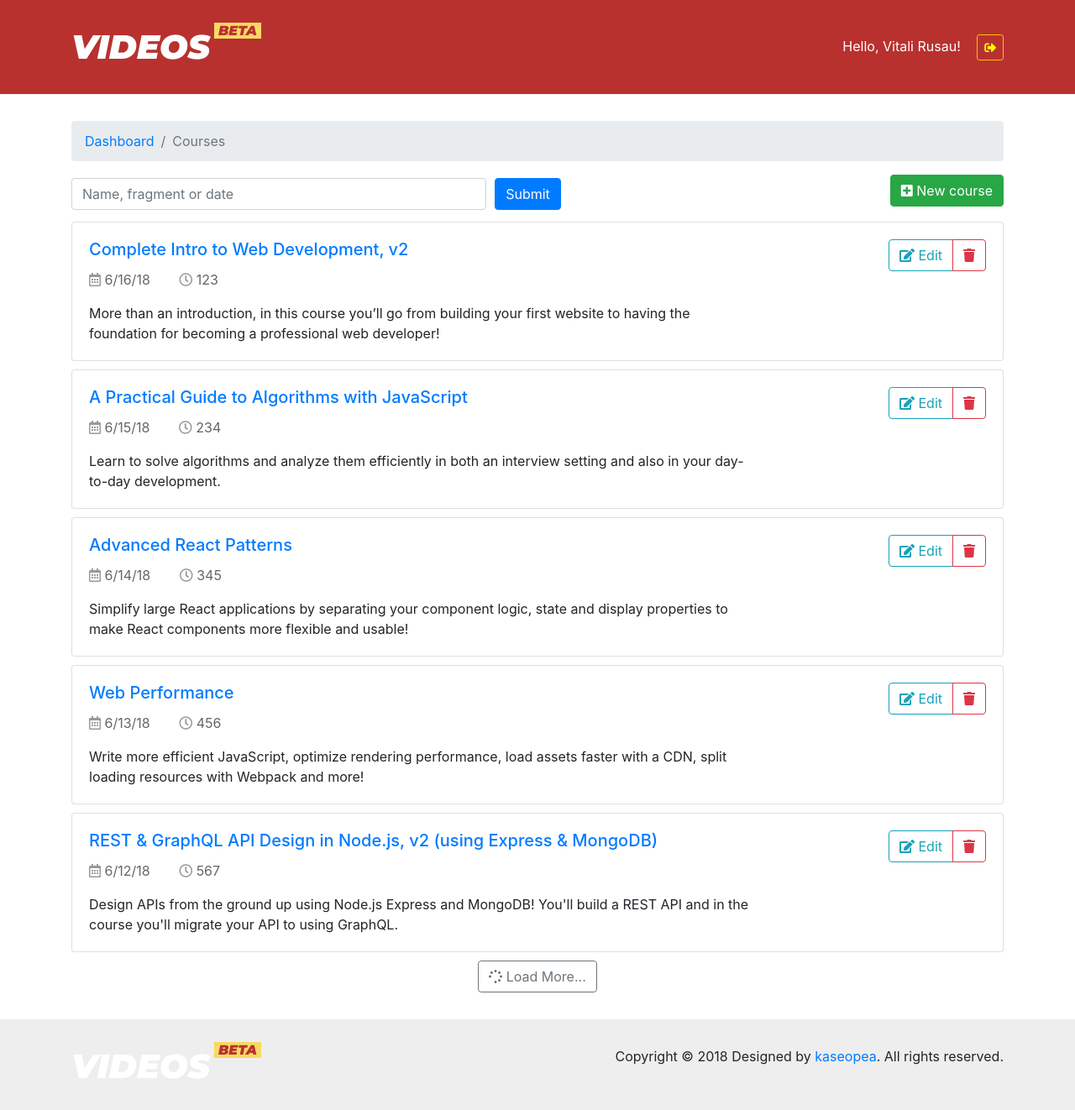
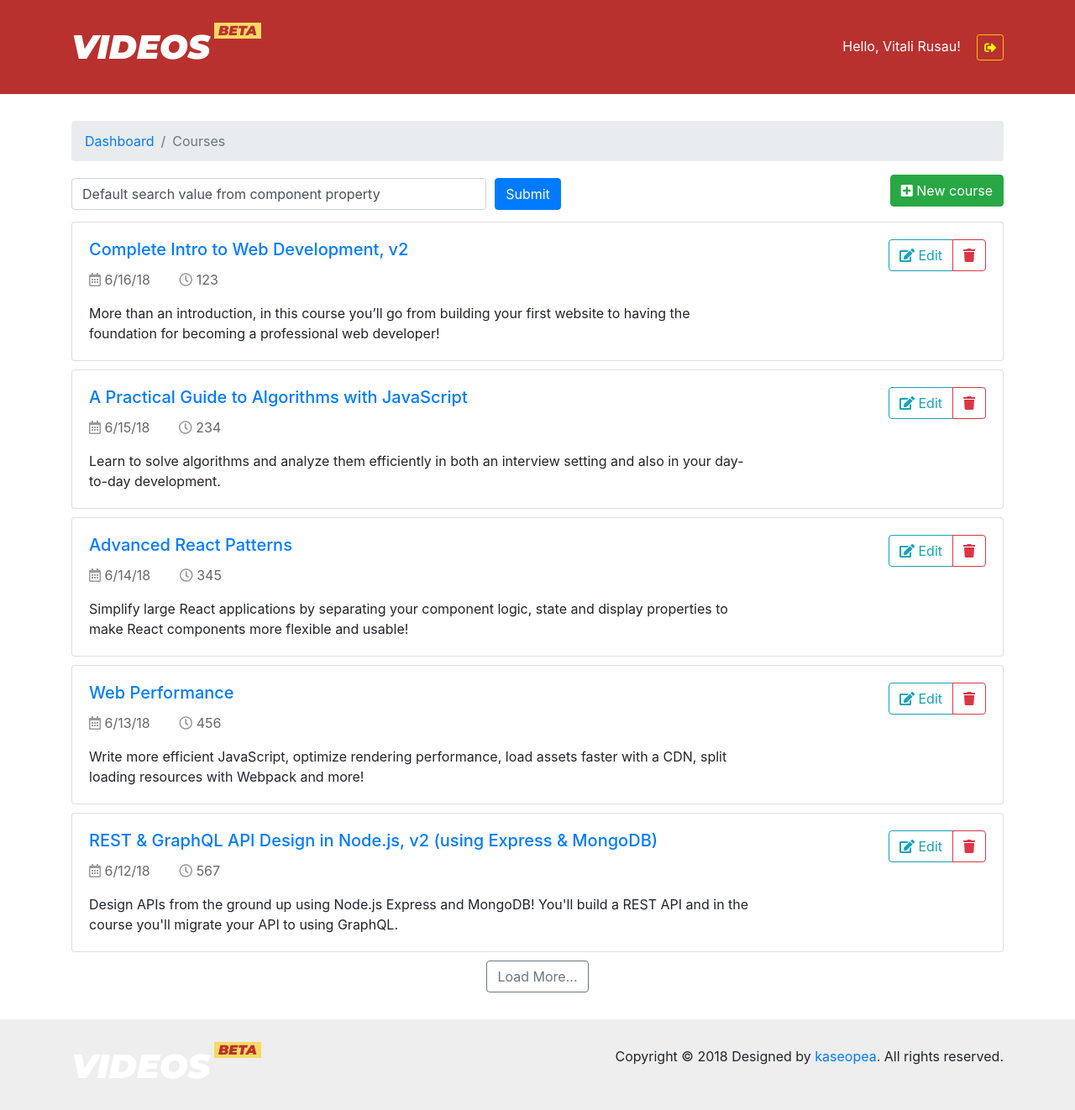
Before and after one commit to kaseopea/AGMP2018-RUSAU, an Angular app: page /dashboard in a window 1280 px wide. Shown: the top 1322 px of the page at 84% size. Built offline with nearby package versions, Linux system fonts and the light colour scheme.

Commit message:
Task 2 completed

```diff
--- a/src/app/features/courses/courses-item/courses-item.component.html
+++ b/src/app/features/courses/courses-item/courses-item.component.html
@@ -17,7 +17,7 @@
             <div class="col-3 text-right">
                 <div class="btn-group" role="group" aria-label="Basic example">
                     <button type="button" class="btn btn-outline-info"><i class="fas fa-edit"></i> Edit</button>
-                    <button type="button" class="btn btn-outline-danger"><i class="fas fa-trash"></i></button>
+                    <button type="button" class="btn btn-outline-danger" (click)="deleteCourse(courseItem.id)"><i class="fas fa-trash"></i></button>
                 </div>
             </div>
           </div>
--- a/src/app/features/courses/courses-item/courses-item.component.ts
+++ b/src/app/features/courses/courses-item/courses-item.component.ts
@@ -1,4 +1,4 @@
-import { Component, OnInit, Input } from '@angular/core';
+import { Component, OnInit, Input, Output, EventEmitter } from '@angular/core';
 import { CourseItem } from '../model/course-item.model';
 
 @Component({
@@ -8,10 +8,16 @@ import { CourseItem } from '../model/course-item.model';
 })
 export class CoursesItemComponent implements OnInit {
   @Input() public courseItem: CourseItem;
+  @Output() delHandler = new EventEmitter<number>();
 
   constructor() { }
 
   ngOnInit() {
   }
 
+  deleteCourse(courseId: number): boolean {
+    this.delHandler.emit(courseId);
+    return false;
+  }
+
 }
--- a/src/app/features/courses/courses-list/courses-list.component.html
+++ b/src/app/features/courses/courses-list/courses-list.component.html
@@ -1,3 +1,3 @@
-<app-courses-item *ngFor="let course of coursesList" [courseItem]="course"></app-courses-item>
+<app-courses-item *ngFor="let course of coursesList" [courseItem]="course" (delHandler)="onDeleted($event)"></app-courses-item>
 
 <app-load-more-btn></app-load-more-btn>
--- a/src/app/features/courses/courses-list/courses-list.component.ts
+++ b/src/app/features/courses/courses-list/courses-list.component.ts
@@ -1,4 +1,4 @@
-import { Component, OnInit } from '@angular/core';
+import { Component, OnInit, OnChanges, DoCheck, AfterContentInit, AfterContentChecked, AfterViewInit, AfterViewChecked, OnDestroy } from '@angular/core';
 import { CourseItem } from '../model/course-item.model';
 import { CoursesService } from '../courses.service';
 
@@ -7,13 +7,49 @@ import { CoursesService } from '../courses.service';
   templateUrl: './courses-list.component.html',
   styleUrls: ['./courses-list.component.css']
 })
-export class CoursesListComponent implements OnInit {
-  public coursesList: CourseItem[] = [];
+export class CoursesListComponent implements OnInit, OnChanges, DoCheck, AfterContentInit, AfterContentChecked, AfterViewInit, AfterViewChecked, OnDestroy {
+  public coursesList: CourseItem[];
 
-  constructor(private coursesService: CoursesService) { }
+  constructor(private coursesService: CoursesService) {
+    console.log(`# CoursesListComponent constructor`);
+    this.coursesList = [];
+  }
+
+  ngOnChanges() {
+    console.log(`# ngOnChanges`);
+  }
 
   ngOnInit() {
     this.coursesList = this.coursesService.getCourses();
   }
+  ngDoCheck() {
+    console.log(`# ngDoCheck`);
+  }
 
+  ngAfterContentInit() {
+    console.log(`# ngAfterContentInit`);
+  }
+
+  ngAfterContentChecked() {
+    console.log(`# ngAfterContentChecked`);
+  }
+
+  ngAfterViewInit() {
+    console.log(`# ngAfterViewInit`);
+  }
+
+  ngAfterViewChecked() {
+    console.log(`# ngAfterViewChecked`);
+  }
+
+  ngOnDestroy()	{
+    console.log(`# ngAfterContentInit`);
+  }
+
+  onDeleted(courseId: number): boolean {
+    console.warn(`Trying to delete course with "${courseId}" id`);
+    this.coursesService.deleteCourse(courseId);
+    this.coursesList = this.coursesService.getCourses();
+    return false;
+  }
 }
--- a/src/app/features/courses/courses.service.ts
+++ b/src/app/features/courses/courses.service.ts
@@ -5,10 +5,10 @@ import { CourseItem } from './model/course-item.model';
   providedIn: 'root'
 })
 export class CoursesService {
-  constructor() { }
+  private coursesList: CourseItem[];
 
-  public getCourses(): CourseItem[] {
-    return [
+  constructor() {
+    this.coursesList = [
       new CourseItem(1, 'Complete Intro to Web Development, v2', new Date(Date.now()), 123, 'More than an introduction, in this course you’ll go from building your first website to having the foundation for becoming a professional web developer!'),
       new CourseItem(2, 'A Practical Guide to Algorithms with JavaScript', new Date(Date.now() - 100000000), 234, 'Learn to solve algorithms and analyze them efficiently in both an interview setting and also in your day-to-day development.'),
       new CourseItem(3, 'Advanced React Patterns', new Date(Date.now() - 200000000), 345, 'Simplify large React applications by separating your component logic, state and display properties to make React components more flexible and usable!'),
@@ -16,4 +16,17 @@ export class CoursesService {
       new CourseItem(5, 'REST & GraphQL API Design in Node.js, v2 (using Express & MongoDB)', new Date(Date.now() - 400000000), 567, 'Design APIs from the ground up using Node.js Express and MongoDB! You\'ll build a REST API and in the course you\'ll migrate your API to using GraphQL.')
     ];
   }
+
+  public getCourses(): CourseItem[] {
+    return this.coursesList;
+  }
+
+  public deleteCourse(courseId: number): void {
+    for (let i = 0; i < this.coursesList.length; i++) {
+      if (this.coursesList[i].id && this.coursesList[i].id === courseId) {
+        this.coursesList.splice(i, 1);
+        break;
+      }
+    }
+  }
 }
--- a/src/app/features/courses/load-more-btn/load-more-btn.component.html
+++ b/src/app/features/courses/load-more-btn/load-more-btn.component.html
@@ -1,3 +1,6 @@
 <div class="text-center">
-  <button type="button" class="btn btn-outline-secondary"><i class="fas fa-spinner fa-spin"></i> Load More...</button>
+  <button type="button" class="btn btn-outline-secondary" (click)="loadData()">
+    <i class="fas fa-spinner fa-spin" [hidden]="!isLoading"></i>
+    <span [hidden]="isLoading">Load More...</span>
+  </button>
 </div>
--- a/src/app/features/courses/load-more-btn/load-more-btn.component.ts
+++ b/src/app/features/courses/load-more-btn/load-more-btn.component.ts
@@ -6,10 +6,24 @@ import { Component, OnInit } from '@angular/core';
   styleUrls: ['./load-more-btn.component.css']
 })
 export class LoadMoreBtnComponent implements OnInit {
-
+  public isLoading = false;
   constructor() { }
 
   ngOnInit() {
   }
 
+  loadData(): boolean {
+    if (this.isLoading) {
+      return false;
+    }
+    this.isLoading = true;
+    console.log(`Waiting for items... (3 seconds)`);
+
+    setTimeout(() => {
+      console.log(`Items loaded!`);
+      this.isLoading = false;
+    }, 3000);
+
+    return false;
+  }
 }
--- a/src/app/features/courses/model/course-item.model.ts
+++ b/src/app/features/courses/model/course-item.model.ts
@@ -1,4 +1,4 @@
-import { ICourse } from "../interfaces/icourse";
+import { ICourse } from '../interfaces/icourse';
 
 export class CourseItem implements ICourse {
   constructor(public id, public title, public created, public duration, public description) {
--- a/src/app/features/courses/search-courses/search-courses.component.html
+++ b/src/app/features/courses/search-courses/search-courses.component.html
@@ -2,10 +2,10 @@
     <div class="form-row align-items-center">
       <div class="col my-1">
         <label class="sr-only" for="search">Search</label>
-        <input type="text" class="form-control" id="search" placeholder="Name, fragment or date">
+        <input type="text" class="form-control" id="search" #queryInput placeholder="Name, fragment or date" [(value)]="query">
       </div>
       <div class="col-sm-1 my-1">
-        <button type="submit" class="btn btn-primary">Submit</button>
+        <button type="submit" class="btn btn-primary" (click)="searchHandler(queryInput)">Submit</button>
       </div>
     </div>
   </form>
--- a/src/app/features/courses/search-courses/search-courses.component.ts
+++ b/src/app/features/courses/search-courses/search-courses.component.ts
@@ -1,4 +1,5 @@
 import { Component, OnInit } from '@angular/core';
+import { THIS_EXPR } from '@angular/compiler/src/output/output_ast';
 
 @Component({
   selector: 'app-search-courses',
@@ -6,10 +7,16 @@ import { Component, OnInit } from '@angular/core';
   styleUrls: ['./search-courses.component.css']
 })
 export class SearchCoursesComponent implements OnInit {
+  public query = '';
 
   constructor() { }
 
   ngOnInit() {
+    this.query = 'Default search value from component property';
   }
 
+  searchHandler(queryElement: HTMLInputElement): boolean {
+    console.log(`User performed click on search button and wants to search with "${queryElement.value}" query`);
+    return false;
+  }
 }
```
